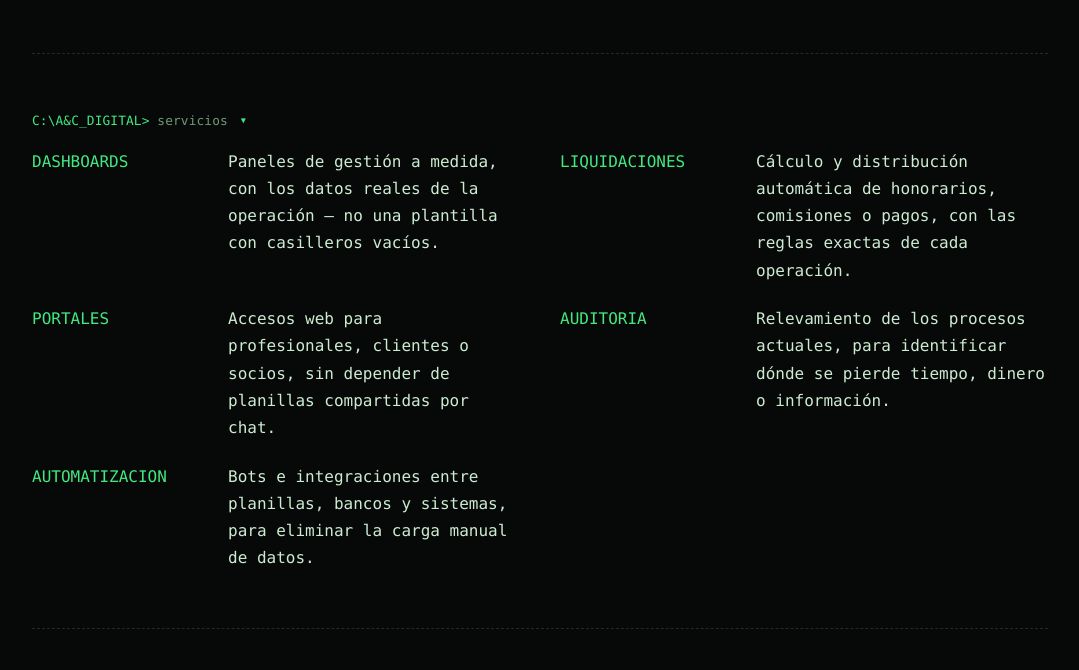
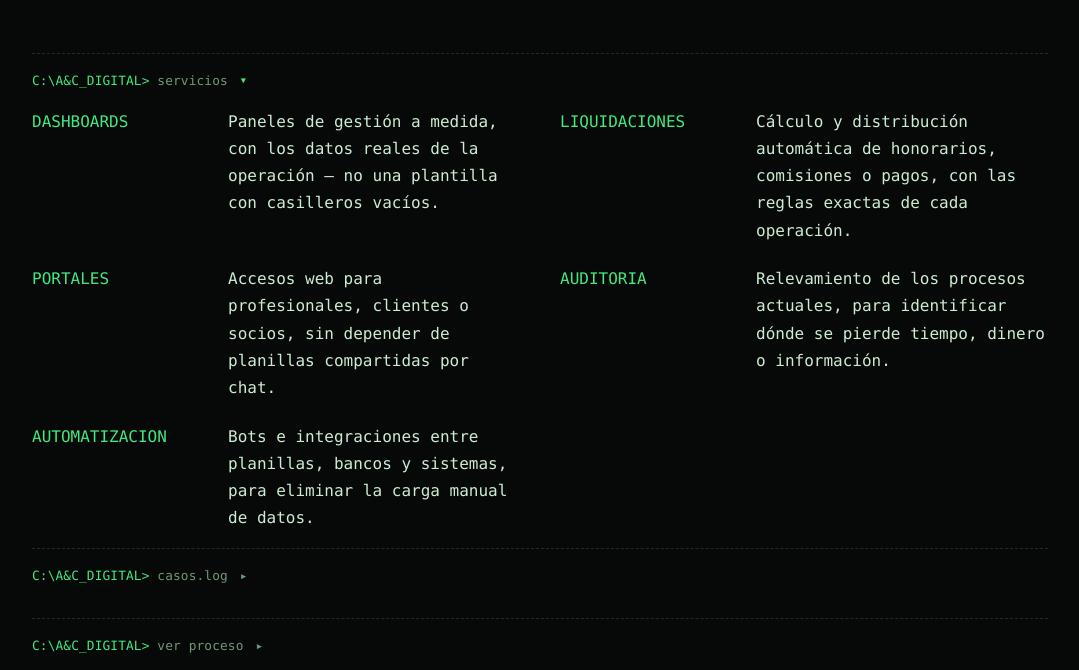
Before and after one commit to Febo983/ac-digital, a plain HTML site: page index.html in a window 1280 px wide. Shown: the part 1159-1829 px from the top of the page, without its empty margins (100-1179 px from the left). Drawn offline with nearby package versions, Linux system fonts and the light colour scheme; animation ran at ten frames a second.

Commit message:
Achicar el padding de las secciones con acordeon cuando estan cerradas
El padding vertical estandar (2.25rem) dejaba mucho aire arriba y abajo
de los headers colapsados de Servicios/Casos/Proceso. Se agrego la
clase .acc-section con padding reducido (1rem) solo para esas tres
secciones.

```diff
--- a/index.html
+++ b/index.html
@@ -313,6 +313,7 @@ footer{
 }
 
 /* ── acordeón (servicios / casos / proceso) ── */
+.acc-section{padding-top:1rem;padding-bottom:1rem}
 .acc-head{display:flex;align-items:center;gap:.75rem;cursor:pointer;user-select:none;margin-bottom:1rem}
 .acc-head .prompt{margin:0}
 .acc-caret{color:var(--text-dim);font-size:.8rem;transition:transform .18s ease;flex-shrink:0}
@@ -433,7 +434,7 @@ table.pricing td.num{color:var(--accent);white-space:nowrap}
 
 <hr class="rule">
 
-<section>
+<section class="acc-section">
   <div class="acc open" id="acc-servicios">
     <div class="acc-head">
       <p class="prompt"><b>C:\A&amp;C_DIGITAL&gt;</b> <span class="cmd">servicios</span></p>
@@ -468,7 +469,7 @@ table.pricing td.num{color:var(--accent);white-space:nowrap}
 
 <hr class="rule">
 
-<section>
+<section class="acc-section">
   <div class="acc" id="acc-casos">
     <div class="acc-head">
       <p class="prompt"><b>C:\A&amp;C_DIGITAL&gt;</b> <span class="cmd">casos.log</span></p>
@@ -520,7 +521,7 @@ table.pricing td.num{color:var(--accent);white-space:nowrap}
 
 <hr class="rule">
 
-<section>
+<section class="acc-section">
   <div class="acc" id="acc-proceso">
     <div class="acc-head">
       <p class="prompt"><b>C:\A&amp;C_DIGITAL&gt;</b> <span class="cmd">ver proceso</span></p>
```
